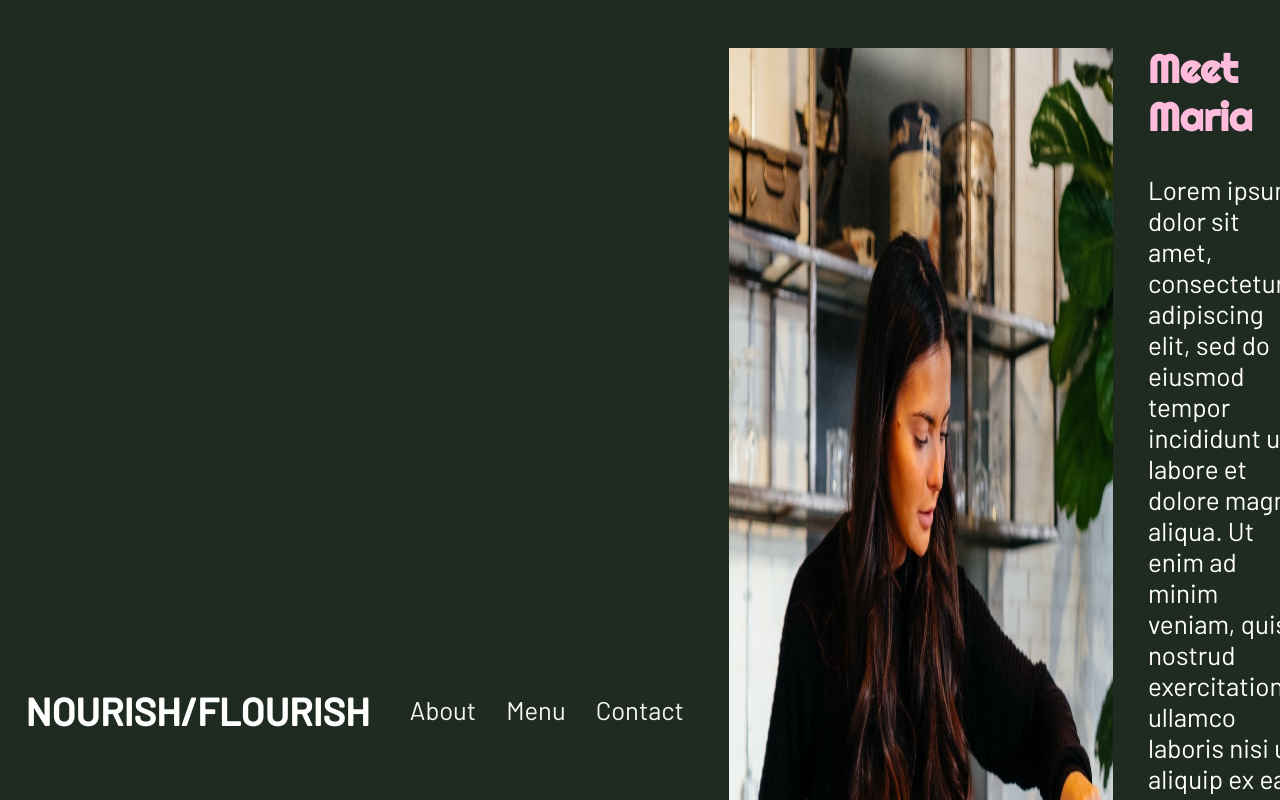
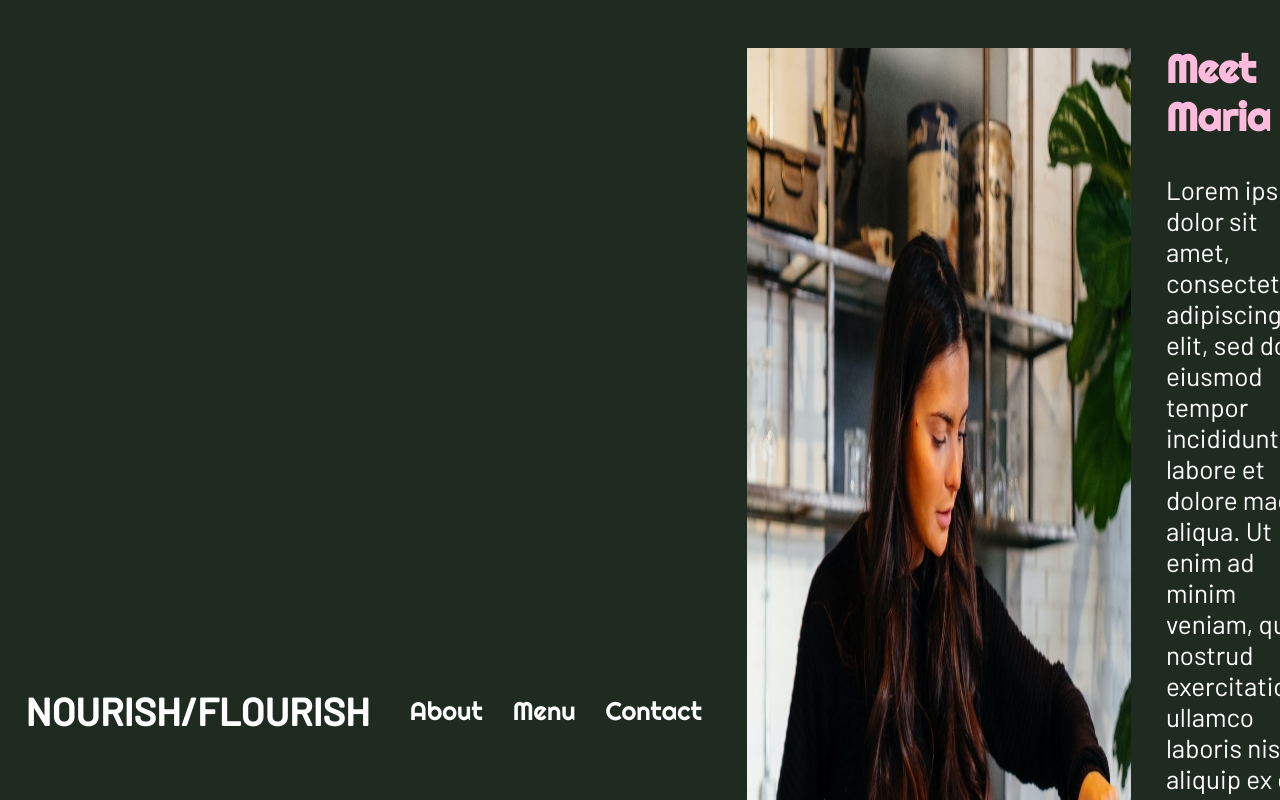
Before and after one commit to jywwong/Nourish-Flourish-SPA, a React (Create React App) app in the folder nourish-flourish-landing/: page /about in a window 1280 px wide. Shown: the top 800 px of the page. Built offline with nearby package versions, Linux system fonts and the light colour scheme.

Commit message:
implemented navbar scroll function

```diff
--- a/nourish-flourish-landing/src/App.js
+++ b/nourish-flourish-landing/src/App.js
@@ -7,17 +7,23 @@ import Menu from './components/Menu';
 import Lettucemeet from './components/Lettucemeet';
 import Contact from './components/Contact';
 
-function App() {
+const App = () => {
   return (
     <div className="App">
       <header className="App-header">
         <NavBar/>
         <HeroContainer/>
+        <section id="about">
         <About/>
+        </section>
         <Highlights/>
+        <section id="menu">
         <Menu/>
+        </section>
         <Lettucemeet/>
+        <section id="contact">
         <Contact/>
+        </section>
       </header>
     </div>
   );
--- a/nourish-flourish-landing/src/components/About.js
+++ b/nourish-flourish-landing/src/components/About.js
@@ -13,4 +13,4 @@ return (
 );
 }
 
-export default About
+export default About;
--- a/nourish-flourish-landing/src/components/NavBar.js
+++ b/nourish-flourish-landing/src/components/NavBar.js
@@ -1,17 +1,25 @@
+import React, {useRef} from 'react';
 import './css/NavBar.css'
 import AppRouter from '../AppRouter';
-import {Link, animateScroll as scroll} from "react-scroll";
 
-function NavBar() {
+const NavBar = () => {
+  const scrollRef = useRef(null);
+
+  const scrollToSection = (sectionId) => {
+    const section = document.getElementById(sectionId);
+    if (section) {
+      section.scrollIntoView({behavior:'smooth'});
+    }
+  };
 return (
 <nav className='navbar'>
 <div className='container-logo'>
 <h2 className='logo'>NOURISH/FLOURISH</h2>
 </div>
 <ul className='container-nav'>
-  <li><a href="/about">About</a></li>
-  <li><a href="/menu">Menu</a></li>
-  <li><a href="/contact">Contact</a></li>
+  <li onClick={() => scrollToSection('about')}>About</li>
+  <li onClick={() => scrollToSection('menu')}>Menu</li>
+  <li onClick={() => scrollToSection('contact')}>Contact</li>
 </ul>
 <AppRouter/>
 </nav>
```
